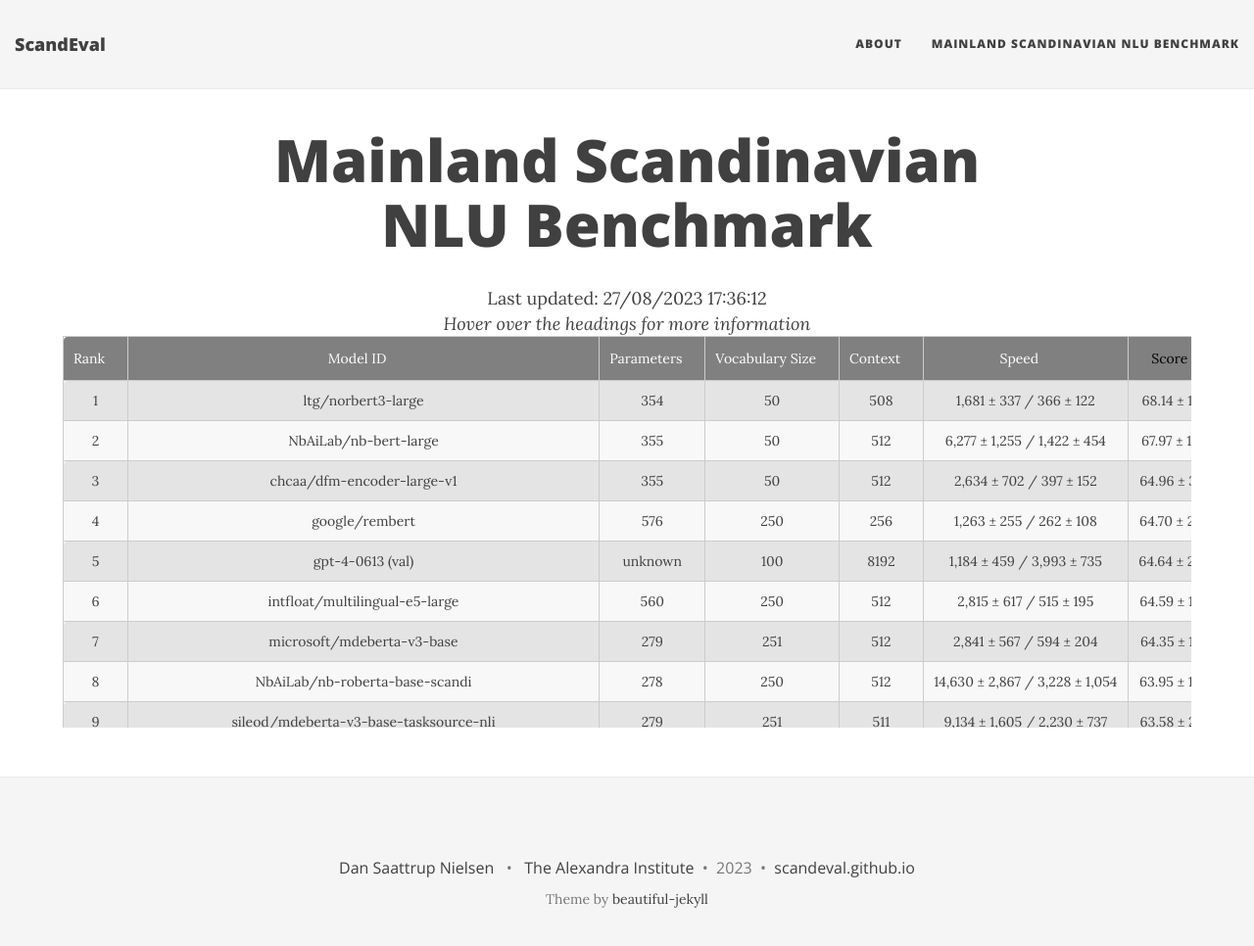
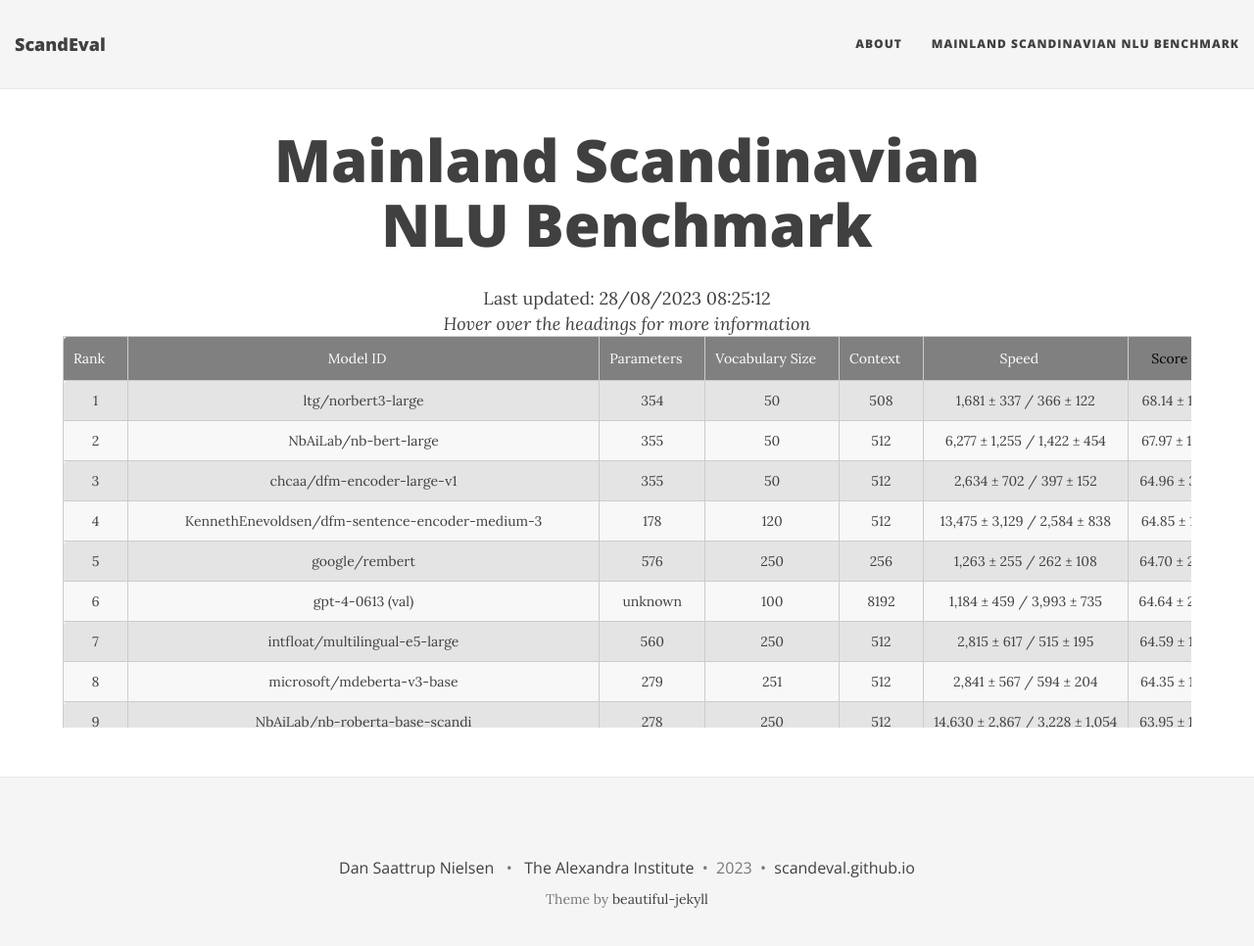
Before and after one commit to ScandEval/scandeval.github.io, a Jekyll site: the page built from mainland-nlu-benchmark.md, in a window 1280 px wide and 979 px high. Shown: the top 966 px of the window at 98% size. Built offline with Jekyll 4.4.1, drawn with Linux system fonts in a browser that asks for light colours; nearby versions of some CDN libraries; some of the changed lines change nothing that is shown.

Commit message:
feat: Add KennethEnevoldsen/dfm-sentence-encoder-medium-3

```diff
--- a/mainland-nlu-benchmark.md
+++ b/mainland-nlu-benchmark.md
@@ -3,7 +3,7 @@ layout: leaderboard
 title: Mainland Scandinavian NLU Benchmark
 ---
 
-<center>Last updated: 27/08/2023 17:36:12</center>
+<center>Last updated: 28/08/2023 08:25:12</center>
 <center><i>Hover over the headings for more information</i></center>
 
 <div class="table-wrapper centered">
@@ -3826,6 +3826,36 @@ title: Mainland Scandinavian NLU Benchmark
    <td class="sv la">76.56 ± 1.06 / 87.86 ± 0.70</td> <!-- ScaLA-sv -->
    <td class="sv qa">50.25 ± 1.41 / 55.38 ± 1.31</td> <!-- ScandiQA-sv -->
   </tr>
+  <tr>
+   <td class="rank"></td> <!-- Rank -->
+   <td>KennethEnevoldsen/dfm-sentence-encoder-medium-3</td> <!-- Model ID -->
+   <td class="num_model_parameters">178</td> <!-- Number of trainable parameters -->
+   <td class="vocabulary_size">120</td> <!-- Size of the model's vocabulary -->
+   <td class="max_sequence_length">512</td> <!-- Maximum sequence length of the model-->
+   <td class="speed">13,475 ± 3,129 / 2,584 ± 838</td> <!-- Model inference speed -->
+   <td class="score"></td> <!-- ScandEval score -->
+   <td class="da-score"></td> <!-- Danish score -->
+   <td class="no-score"></td> <!-- Norwegian score -->
+   <td class="sv-score"></td> <!-- Swedish score -->
+   <td class="ner-score"></td> <!-- Mean named entity recognition score -->
+   <td class="sent-score"></td> <!-- Mean sentiment classification score -->
+   <td class="la-score"></td> <!-- Mean linguistic acceptability score -->
+   <td class="qa-score"></td> <!-- Mean question answering score -->
+   <td class="da ner">84.75 ± 0.68 / 85.19 ± 0.81</td> <!-- DaNE -->
+   <td class="da sent">47.55 ± 1.25 / 64.66 ± 0.96</td> <!-- AngryTweets -->
+   <td class="da la">68.72 ± 1.40 / 83.85 ± 0.85</td> <!-- ScaLA-da -->
+   <td class="da qa">47.46 ± 0.85 / 52.01 ± 0.85</td> <!-- ScandiQA-da -->
+   <td class="no ner">91.04 ± 0.58 / 91.17 ± 0.52</td> <!-- NorNE-nb -->
+   <td class="no ner">88.83 ± 0.84 / 87.30 ± 1.07</td> <!-- NorNE-nn -->
+   <td class="no sent">59.10 ± 1.47 / 70.50 ± 2.06</td> <!-- NoReC -->
+   <td class="no la">74.32 ± 1.76 / 86.47 ± 1.18</td> <!-- ScaLA-nb -->
+   <td class="no la">72.94 ± 1.63 / 86.07 ± 0.99</td> <!-- ScaLA-nn -->
+   <td class="no qa">47.77 ± 0.86 / 53.09 ± 0.99</td> <!-- ScandiQA-no -->
+   <td class="sv ner">79.18 ± 1.23 / 81.35 ± 1.26</td> <!-- SUC3 -->
+   <td class="sv sent">71.16 ± 1.21 / 69.78 ± 3.24</td> <!-- SweReC -->
+   <td class="sv la">63.89 ± 1.18 / 81.45 ± 0.75</td> <!-- ScaLA-sv -->
+   <td class="sv qa">45.04 ± 1.42 / 50.20 ± 1.43</td> <!-- ScandiQA-sv -->
+  </tr>
  </tbody>
 </table>
 </div>
```
